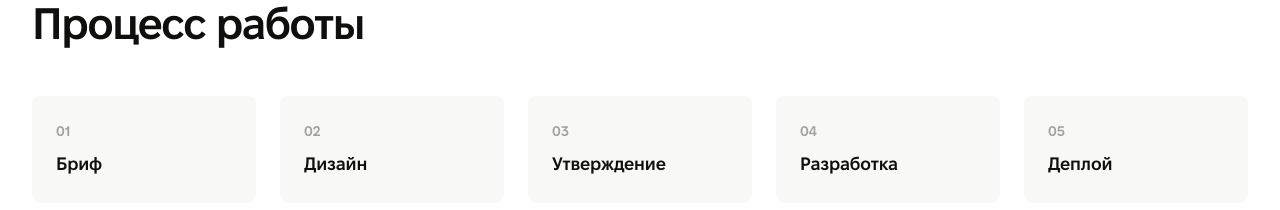
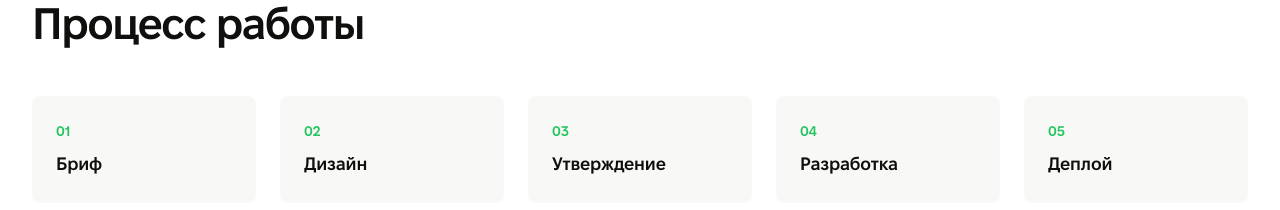
Before and after one commit to kirillrub108/kivana, an Eleventy site: page src/about.njk in a window 1280 px wide. Shown: the part 1340-1550 px from the top of the page. Built offline with nearby package versions, Linux system fonts and the light colour scheme; Eleventy itself is replaced by a stand-in of ours; files that its build step writes are made by us from their sources.

Commit message:
зеленый в о нас

```diff
--- a/src/assets/css/components.css
+++ b/src/assets/css/components.css
@@ -375,7 +375,7 @@
 .process__number {
   font-size: var(--text-sm);
   font-weight: 600;
-  color: var(--color-text-tertiary);
+  color: #22C55E;
   margin-bottom: var(--space-2);
 }
 
```
